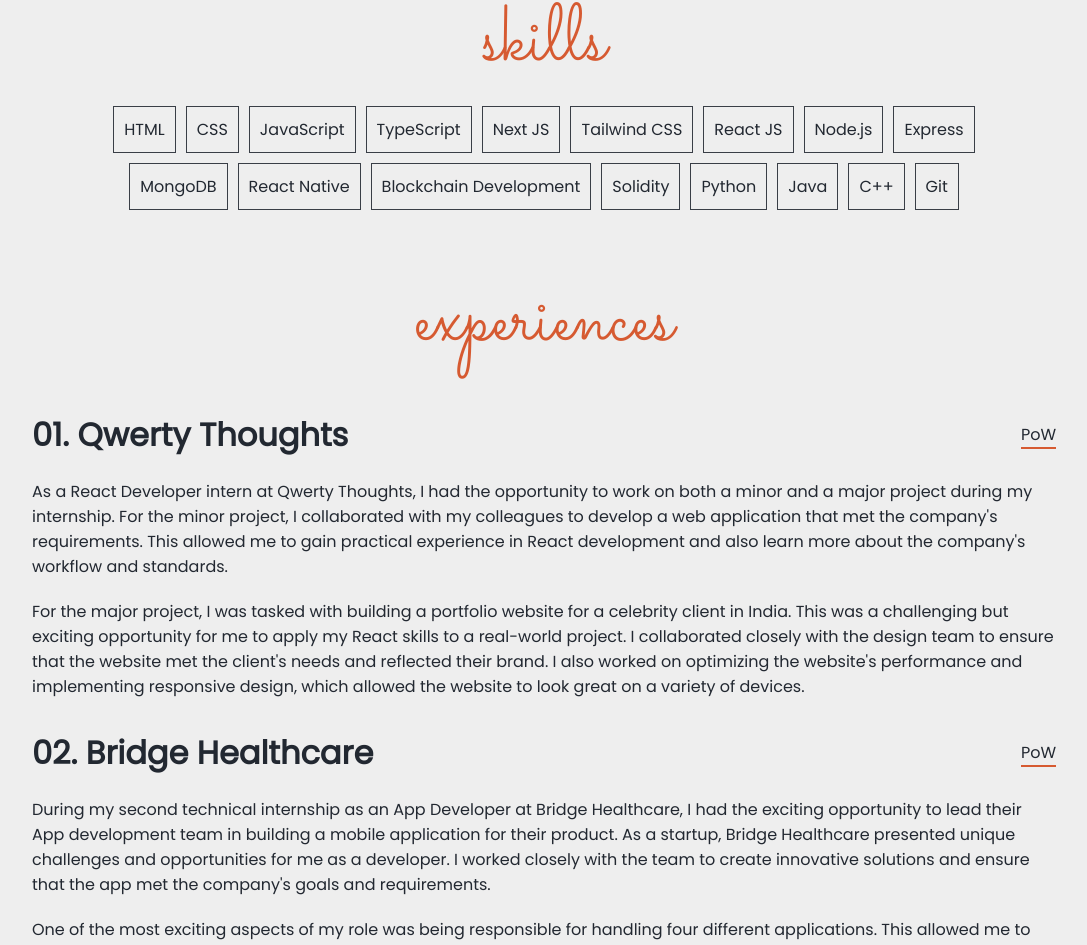
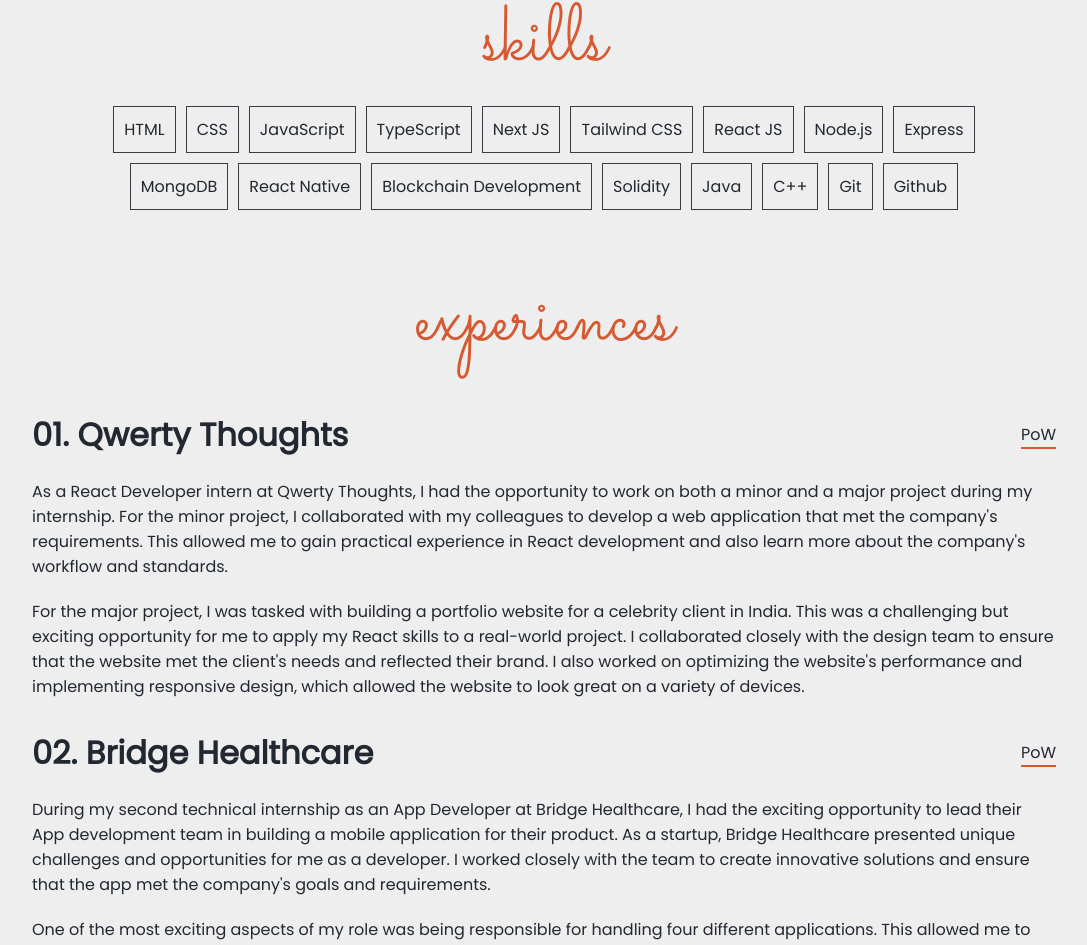
Before and after one commit to tier3guy/portfolio-2k23, a React (Create React App) app: page / in a window 1280 px wide. Shown: the part 1456-2401 px from the top of the page, without its empty margins (96-1183 px from the left). Built offline with nearby package versions, Linux system fonts and the light colour scheme.

Commit message:
skills update

```diff
--- a/src/pages/About.jsx
+++ b/src/pages/About.jsx
@@ -52,8 +52,8 @@
           <span>React JS</span> <span>Node.js</span> <span>Express</span>
           <span>MongoDB</span> <span>React Native</span>
           <span>Blockchain Development</span> <span>Solidity</span>
-          <span>Python</span> <span>Java</span> <span>C++</span>
-          <span>Git</span>{" "}
+          <span>Java</span> <span>C++</span>
+          <span>Git</span> <span>Github</span>
         </div>
       </div>
     </div>
```
